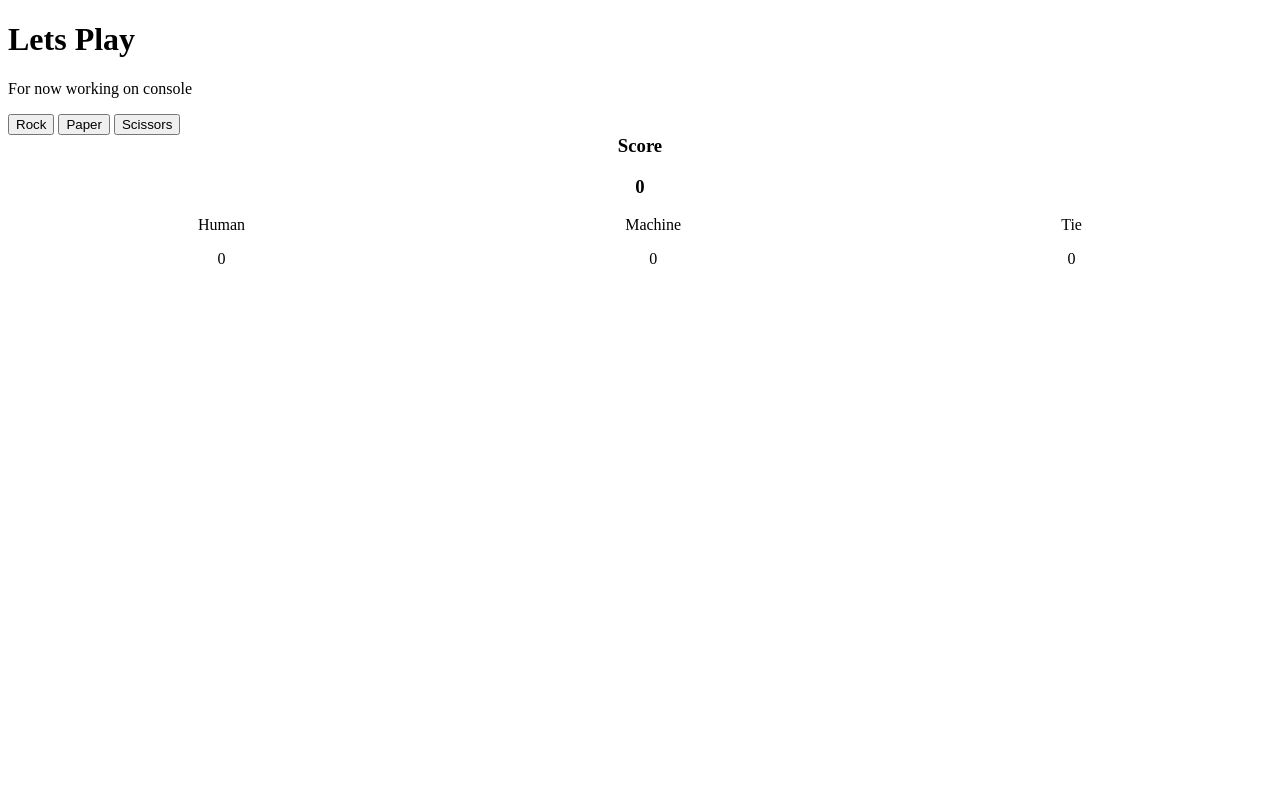
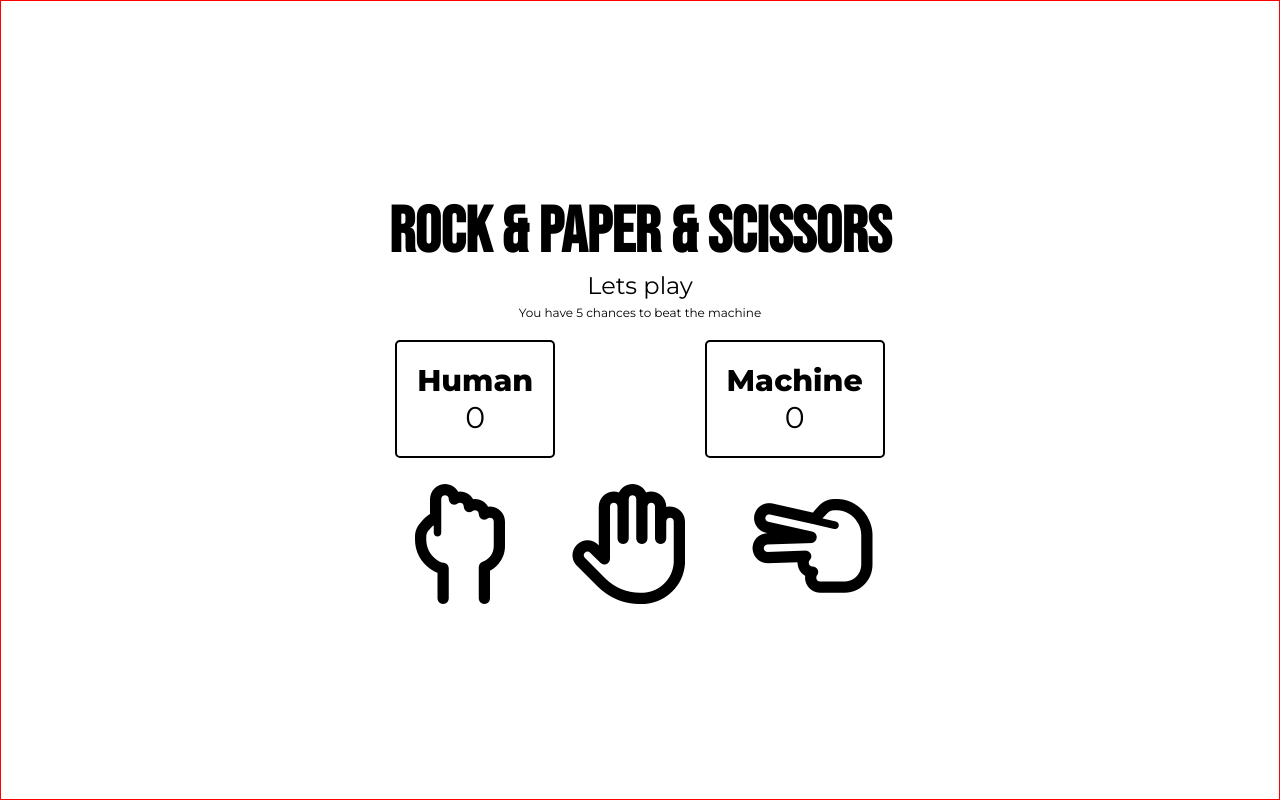
Before and after one commit to GBalatti9/odin-rock-paper-scissors, a plain HTML site: page index.html in a window 1280 px wide. Drawn offline with Linux system fonts and the light colour scheme.

Commit message:
Rock Paper Scissors working on it

```diff
--- a/index.html
+++ b/index.html
@@ -4,13 +4,36 @@
     <meta charset="UTF-8">
     <meta name="viewport" content="width=device-width, initial-scale=1.0">
     <title>Rock Paper Scissors</title>
+    <link rel="stylesheet" href="style.css">
+    <link rel="stylesheet" href="https://cdnjs.cloudflare.com/ajax/libs/font-awesome/6.4.2/css/all.min.css" integrity="sha512-z3gLpd7yknf1YoNbCzqRKc4qyor8gaKU1qmn+CShxbuBusANI9QpRohGBreCFkKxLhei6S9CQXFEbbKuqLg0DA==" crossorigin="anonymous" referrerpolicy="no-referrer" />
 </head>
 <body>
-    <h1>Lets Play</h1>
-    <p>For now working on console</p>
-    <button id="Rock">Rock</button>
-    <button id="Paper">Paper</button>
-    <button id="Scissors">Scissors</button>
+    <h1 id="title-web" class="title-web">Rock & Paper & Scissors</h1>
+    <h2 id="subtitle" class="subtitle">Lets play</h2>
+    <p class="instructions">You have 5 chances to beat the machine</p>
+    <div class="scores">
+        <div class="score">
+            <h4>Human</h4>
+            <p id="pHuman"></p>
+        </div>
+        <div class="score">
+            <h4>Machine</h4>
+            <p id="pMachine"></p>
+        </div>
+        <!-- <div class="score">
+            <p>Tie</p>
+            <p>0</p>
+        </div> -->
+    </div>
+    <div class="buttons">
+        <button id="Rock" value="Rock"><i class="fa-regular fa-hand-back-fist"></i></button>
+        <button id="Paper" value="Paper"><i class="fa-regular fa-hand"></i></button>
+        <button id="Scissors" value="Scissors"><i class="fa-regular fa-hand-scissors"></i></button>
+    </div>
+    <div class="messages">
+        <p class="message"></p>
+        <button id="resetButton" style="display: none;">Try again?</button>
+    </div>
     <script src="js.js"></script>
 </body>
 </html>
--- a/js.js
+++ b/js.js
@@ -1,5 +1,10 @@
 window.onload = () => {
 
+    const buttons = Array.from(document.querySelectorAll('button'));
+    const messageElement = document.querySelector('.message');
+    const resetButton = document.getElementById('resetButton');
+
+    // LOGICA
     let gameStats = {
         playerScore: 0,
         computerScore: 0,
@@ -22,6 +27,8 @@ window.onload = () => {
         if (playerSelection === computerSelection) {
             gameStats.tie ++;
             console.log(`EMPATE: ${gameStats.tie}`);
+            gameStats.tie === 1 ? messageElement.textContent = `Tie` : messageElement.textContent = `Tie ${gameStats.tie}`;
+
         } else if (
             (playerSelection === 'Rock' && computerSelection === "Scissors") ||
             (playerSelection === 'Scissors' && computerSelection === "Paper") ||
@@ -29,9 +36,11 @@ window.onload = () => {
         ) {
             gameStats.playerScore++;
             console.log(`HUMANO: ${gameStats.playerScore}`);
+            messageElement.textContent = "Let's Go";
         } else {
             gameStats.computerScore++;
             console.log(`COMPUTADORA: ${gameStats.computerScore}`);
+            messageElement.textContent = "Oh no, they are coming";
         }
         updateScore();
     }
@@ -39,91 +48,104 @@ window.onload = () => {
     const updateScore = () => {
         pScorePlayer.textContent = gameStats.playerScore;
         pScoreComputer.textContent = gameStats.computerScore;
-        pScoreTie.textContent = gameStats.tie;
+        // pScoreTie.textContent = gameStats.tie;
 
         showWinnerMessage();
     }
 
     const showWinnerMessage = () => {
         if (gameStats.playerScore === 5 || gameStats.computerScore === 5 || gameStats.tie === 5) {
+            messageElement.textContent = '';
             const winner = document.createElement('h1');
+            winner.style.fontFamily = 'Montserrat'
             if(gameStats.playerScore > gameStats.computerScore){
-                winner.textContent = 'Ganaste'
+                winner.textContent = 'You won'
             } else if (gameStats.computerScore > gameStats.playerScore){
-                winner.textContent = 'Perdiste'
+                winner.textContent = 'The machine won'
             } else {
-                winner.textContent = 'Empataron'
+                winner.textContent = 'Tie'
             }
 
+            buttons.forEach(button => {
+                button.style.display = 'none';
+            });
             body.appendChild(winner)
 
-            console.log('Se termino el juego');
-            pScorePlayer.textContent = '0';
-            gameStats.playerScore = 0;
-            pScoreComputer.textContent = '0';
-            gameStats.computerScore = 0;
-            pScoreTie.textContent = '0';
-            gameStats.tie = 0;
+
+            resetButton.style.display = 'block';
         }
     }
 
-    const buttons = Array.from(document.querySelectorAll('button'));
+    resetButton.addEventListener('click', (e) => {
+        console.log(e);
+        pScorePlayer.textContent = '0';
+        gameStats.playerScore = 0;
+        pScoreComputer.textContent = '0';
+        gameStats.computerScore = 0;
+        gameStats.tie = 0;
+        resetButton.style.display = 'none';
+        const winner = document.querySelector('h1');
+        if (winner) {
+            winner.remove();
+        }
+        messageElement.textContent = '';
+        // winner.textContent = '';
+        buttons.forEach(button => {
+            button.style.display = 'block';
+        });
+    });
+
+
     buttons.forEach(button => {
         button.addEventListener('click', (e) => {
-            button = e.target.id;
+            button = e.currentTarget.value;
             playAround(button, getComputerChoice());
         })
     })
 
+    // ESTILOS
     const body = document.querySelector('body');
-    const div = document.createElement('div');
-    div.style.height = '100px';
-    body.appendChild(div);
+    const titleWeb = document.querySelector('#title-web');
+    const subtitle = document.querySelector('#subtitle');
+    const divBtns = document.querySelector('.buttons');
 
-    const title = document.createElement('h3');
-    title.textContent = 'Score';
-    title.style.margin = '0px';
-    title.style.textAlign = 'center';
-    div.appendChild(title);
+    // const div = document.createElement('div');
+    // div.style.height = '100px';
+    // body.insertBefore(div, divBtns);
 
-    const overall = document.createElement('p');
-    overall.textContent = 0;
-    overall.style.textAlign = 'center';
-    title.appendChild(overall);
+    // const divScores = document.createElement('section');
+    // divScores.style.display = 'flex';
+    // divScores.style.justifyContent = 'space-around';
+    // divScores.style.height = '100%'
+    // div.appendChild(divScores)
 
-    const divScores = document.createElement('section');
-    divScores.style.display = 'flex';
-    divScores.style.justifyContent = 'space-around';
-    divScores.style.height = '100%'
-    div.appendChild(divScores)
+    // const divPlayer = document.createElement('div');
+    // divPlayer.textContent = 'Human';
 
-    const divPlayer = document.createElement('div');
-    divPlayer.textContent = 'Human';
+    // const divComputer = document.createElement('div');
+    // divComputer.textContent = 'Machine';
 
-    const divComputer = document.createElement('div');
-    divComputer.textContent = 'Machine';
+    // const divTie = document.createElement('div');
+    // divTie.textContent = 'Tie';
 
-    const divTie = document.createElement('div');
-    divTie.textContent = 'Tie';
+    // divScores.appendChild(divPlayer);
+    // divScores.appendChild(divComputer);
+    // divScores.appendChild(divTie);
 
-    divScores.appendChild(divPlayer);
-    divScores.appendChild(divComputer);
-    divScores.appendChild(divTie);
-
-    const pScorePlayer = document.createElement('p');
-    const pScoreComputer = document.createElement('p');
-    const pScoreTie = document.createElement('p');
+    const pScorePlayer = document.getElementById('pHuman');
+    const pScoreComputer = document.getElementById('pMachine');
+    // const pScoreTie = document.createElement('p');
 
     pScorePlayer.textContent = gameStats.playerScore;
     pScorePlayer.style.textAlign = 'center';
     pScoreComputer.textContent = gameStats.computerScore;
     pScoreComputer.style.textAlign = 'center';
-    pScoreTie.textContent = gameStats.tie;
-    pScoreTie.style.textAlign = 'center';
+    // pScoreTie.textContent = gameStats.tie;
+    // pScoreTie.style.textAlign = 'center';
 
-    divPlayer.appendChild(pScorePlayer);
-    divComputer.appendChild(pScoreComputer);
-    divTie.appendChild(pScoreTie);
+    // divPlayer.appendChild(pScorePlayer);
+    // divComputer.appendChild(pScoreComputer);
+    // divTie.appendChild(pScoreTie);
 }
 
 
--- /dev/null
+++ b/style.css
@@ -0,0 +1,81 @@
+@import url('https://fonts.googleapis.com/css2?family=Bebas+Neue&family=Montserrat:ital,wght@0,400;0,600;0,800;1,400&family=Roboto:wght@300;500;900&display=swap');
+
+*{
+    margin: 0px;
+    padding: 0px;
+    box-sizing: border-box;
+}
+
+body{
+    display: flex;
+    align-items: center;
+    justify-content: center;
+    flex-direction: column;
+    height: 100vh;
+    border: 1px solid red;
+}
+
+.title-web{
+    text-align: center;
+    padding: 10px 0 0 0;
+    font-family: Bebas Neue, sans-serif;
+    font-size: 4rem;
+}
+
+.subtitle, .instructions{
+    font-family: Montserrat, sans-serif;
+    font-weight: 400;
+    text-align: center;
+}
+
+.instructions{
+    padding-top: 5px;
+    font-size: 12px;
+}
+
+.scores{
+    width: 50%;
+    margin: 20px 0px;
+    display: flex;
+    justify-content: space-around;
+}
+
+.scores .score{
+    text-align: center;
+    font-family: Montserrat, sans-serif;
+    font-size: 30px;
+    border: 2px solid black;
+    padding: 20px;
+    border-radius: 5px;
+}
+
+.buttons {
+    display: flex;
+    justify-content: center;
+    gap: 60px;
+}
+
+.buttons button{
+    border: none;
+    font-size: 120px;
+    outline: none;
+    background-color: white;
+    transition: all 0.5s ease;
+    cursor: pointer;
+}
+
+.buttons button:hover {
+    box-shadow: 0px 1px 15px black;
+    border-radius: 5px;
+}
+
+.btn-selected{
+    background-color: green;
+    color: green;
+}
+
+.message{
+    text-align: center;
+    font-family: Montserrat, sans-serif;
+    font-size: 20px;
+}
```
